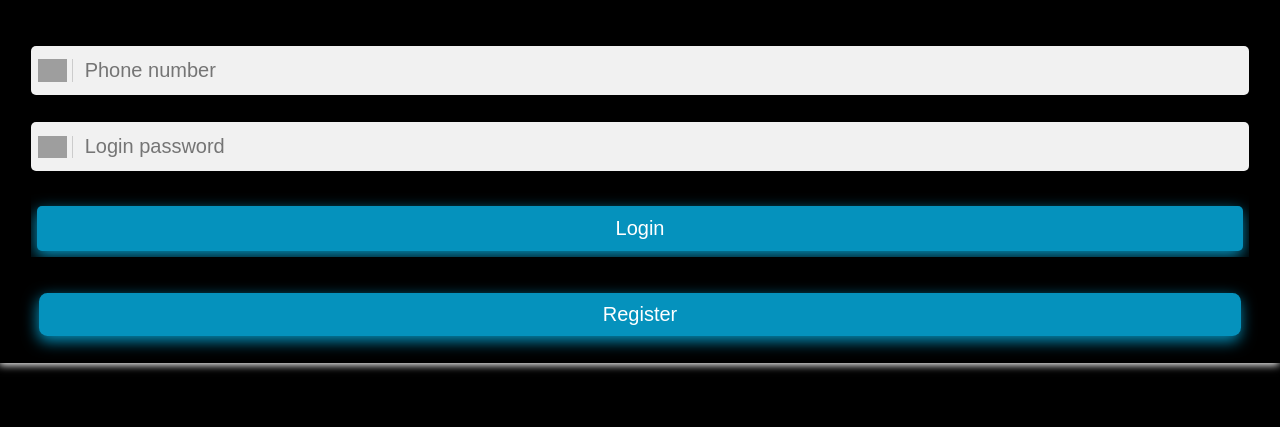
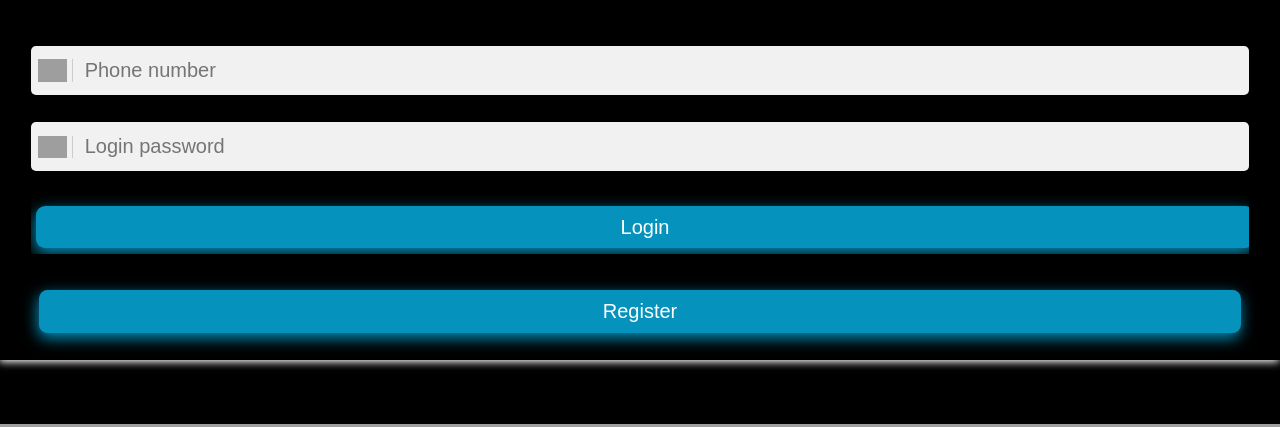
Before and after one commit to Rajfzr/adidas, a Flask app: page /login in a window 1280 px wide. Shown: the part 958-1385 px from the top of the page. Run offline with Flask 3, Linux system fonts and the light colour scheme; grey boxes are pictures that could not be loaded.

Commit message:
Update login.html

```diff
--- a/market/templates/login.html
+++ b/market/templates/login.html
@@ -176,8 +176,8 @@ button[data-v-c38e8882] {
 }
 
 input[type="submit"]{
-  width: 99%;
-  height: 45px;
+  width: 100%;
+  height: 42px;
   border-radius: 9px;
 
   font-size: 20px;
@@ -186,7 +186,7 @@ input[type="submit"]{
     color: #fff;
     text-align: center;
     padding: 10px 0;
-    border-radius: 5px;
+
     margin: 5px;
     margin-top: 35px;
 }
```
